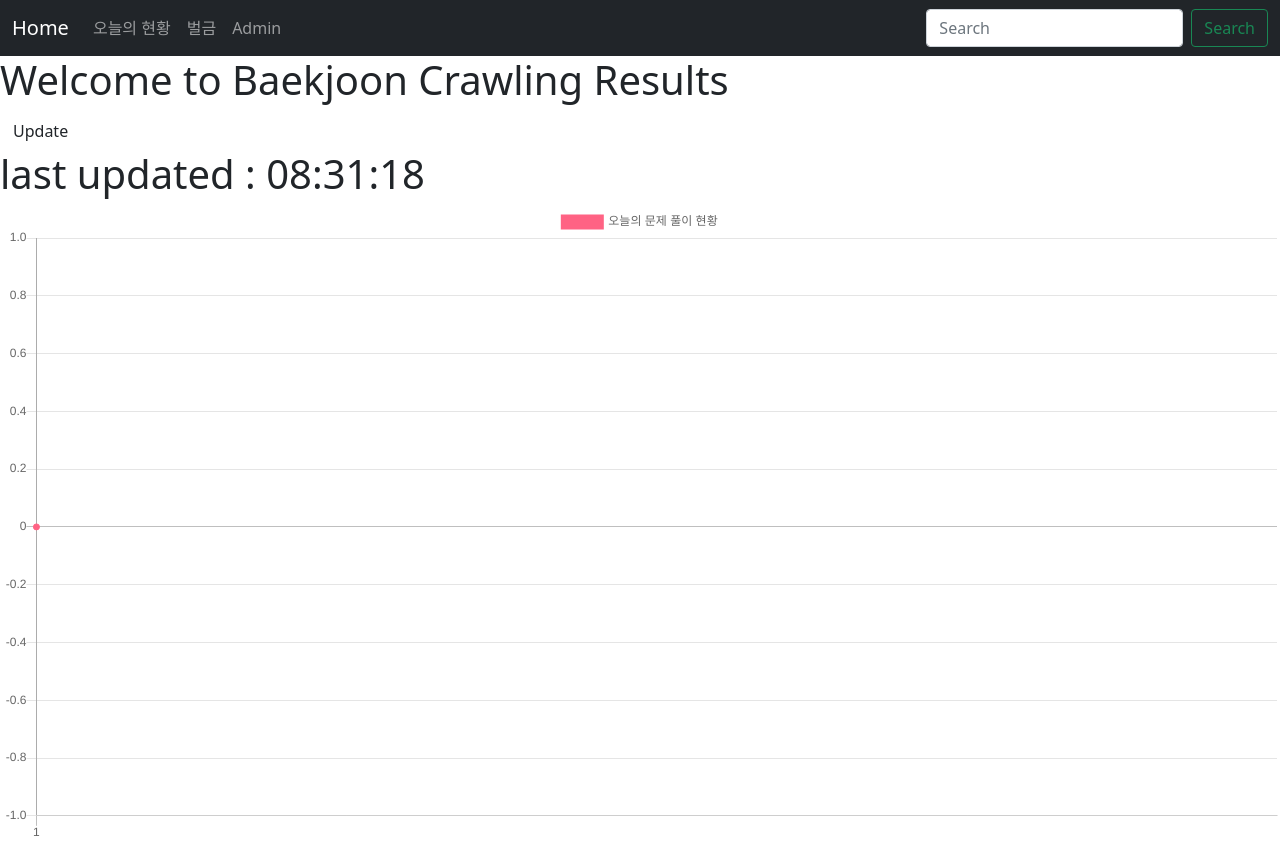
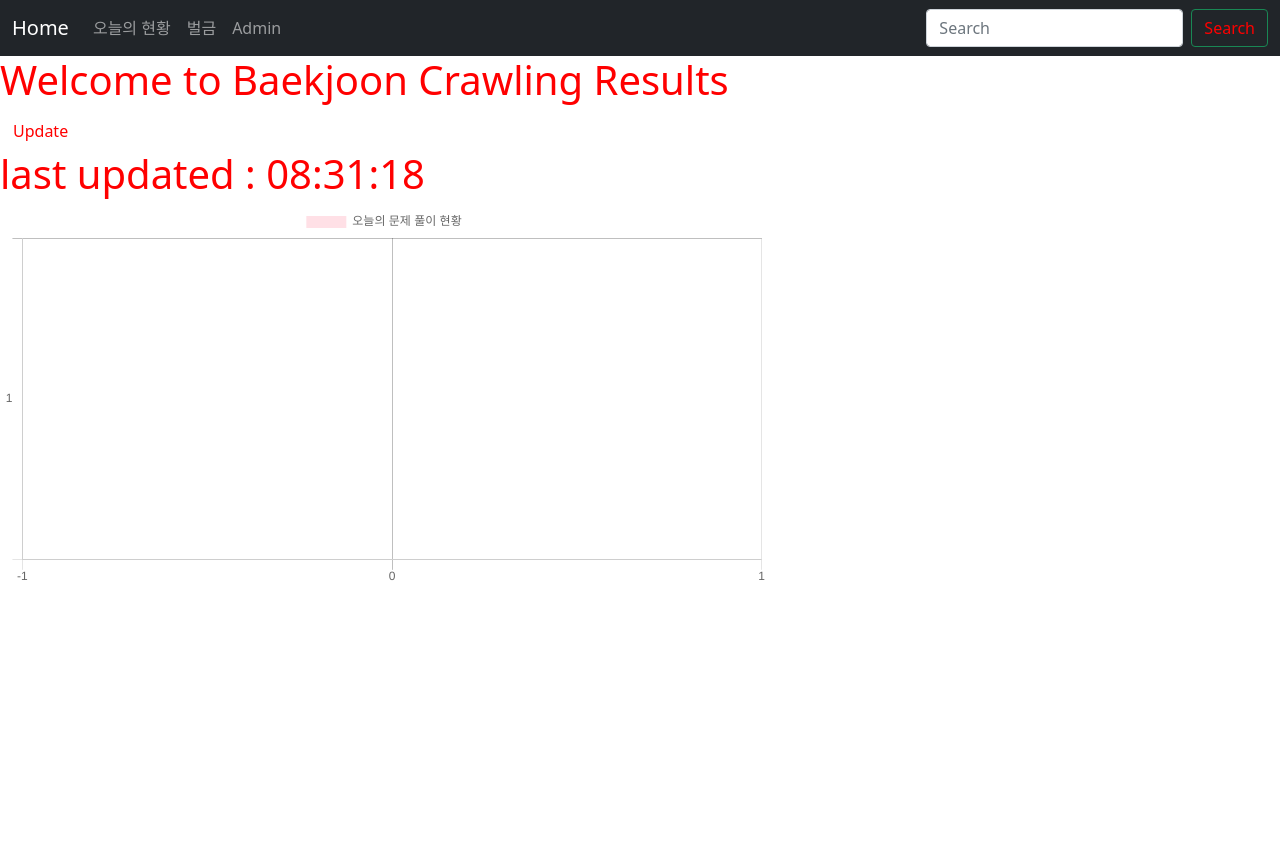
Before and after one commit to ririro93/baekjoon_crawling, a Django app: page /crawling/ in a window 1280 px wide. After the commit the page ends 580 px from the top, so only its background shows below. Run offline with Django 3.2, Linux system fonts and the light colour scheme; tables that the repository leaves empty hold one stand-in row (values such as "Sample post"); some libraries are stand-ins or nearby versions.

Commit message:
01-31 Start: css styling

```diff
--- a/crawling_site/crawling_site/settings.py
+++ b/crawling_site/crawling_site/settings.py
@@ -122,3 +122,7 @@
 # https://docs.djangoproject.com/en/3.1/howto/static-files/
 
 STATIC_URL = '/static/'
+
+STATICFILES_DIRS = [
+    BASE_DIR / 'static'
+]
--- a/crawling_site/fines/views.py
+++ b/crawling_site/fines/views.py
@@ -8,4 +8,4 @@
 
 def fines_home(request):
     # 일단 여기에 오늘의 현황 보여주자
-    return render(request, 'fines_home.html')
+    return render(request, 'fines/fines_home.html')
--- a/crawling_site/show_crawl_info/views.py
+++ b/crawling_site/show_crawl_info/views.py
@@ -83,8 +83,6 @@
         } for data in datas]
         results[member.member_id] = result
 
-    print(results)
-
     ## 이 페이지에서 보여줄 것
     context = {'title': 'Welcome to Baekjoon Crawling Results', 'results': results, 'time': update_time}
     return render(request, 'show_crawl_info/crawl_home.html', context)
--- /dev/null
+++ b/crawling_site/static/css/base.css
@@ -0,0 +1,11 @@
+.btn {
+    color: red;
+}
+
+.title {
+    color: red;
+}
+
+h1 {
+    color: red;
+}
--- /dev/null
+++ b/crawling_site/static/css/crawl_home.css
@@ -0,0 +1,4 @@
+.chart-container {
+    height: 50vh;
+    width: 60vw;
+}
--- a/crawling_site/templates/base.html
+++ b/crawling_site/templates/base.html
@@ -1,3 +1,4 @@
+{% load static %}
 <!doctype html>
 <html lang="en">
   <head>
@@ -8,7 +9,12 @@
     <!-- Bootstrap CSS -->
     <link href="https://cdn.jsdelivr.net/npm/bootstrap@5.0.0-beta1/dist/css/bootstrap.min.css" rel="stylesheet" integrity="sha384-giJF6kkoqNQ00vy+HMDP7azOuL0xtbfIcaT9wjKHr8RbDVddVHyTfAAsrekwKmP1" crossorigin="anonymous">
 
-    <title>Hello, world!</title>
+    <!-- django static CSS -->
+    <script src="https://ajax.googleapis.com/ajax/libs/jquery/3.5.1/jquery.min.js"></script>
+
+    <title>{% block title %}{% endblock %}</title>
+    <link rel = stylesheet href="{% static 'css/base.css' %}">
+    <link rel = stylesheet href="{% static 'css/crawl_home.css' %}">
   </head>
   <body>
     {% include 'navbar.html' %}
--- a/crawling_site/templates/show_crawl_info/crawl_home.html
+++ b/crawling_site/templates/show_crawl_info/crawl_home.html
@@ -1,18 +1,33 @@
 {% extends "base.html" %}
 
 {% block content %}
-
-<h1>{{ title }}</h1>
-<form method='get'>
+<h1 class='title'>{{ title }}</h1>
+<form method='get' class='form1'>
     <input type='submit' class='btn' value='Update' name='print_btn'>
 </form>
 <h1>last updated : {{ time }}</h1>
-
+<div class="chart-container">
     <canvas id="myChart"></canvas>
+</div>
 
 <script src="https://cdn.jsdelivr.net/npm/chart.js@2.8.0"></script>
 
 <script>
+var colors = [
+    "rgba(255, 99, 132, 0.2)",
+    "rgba(255, 159, 64, 0.2)",
+    "rgba(255, 205, 86, 0.2)",
+    "rgba(75, 192, 192, 0.2)",
+    "rgba(54, 162, 235, 0.2)",
+    "rgba(153, 102, 255, 0.2)",
+    "rgba(255, 99, 132, 0.2)",
+    "rgba(255, 159, 64, 0.2)",
+    "rgba(255, 205, 86, 0.2)",
+    "rgba(75, 192, 192, 0.2)",
+    "rgba(54, 162, 235, 0.2)",
+    "rgba(153, 102, 255, 0.2)",
+];
+
 // handle input data from django
 var members = [];
 var num_solved_prob = [];
@@ -29,21 +44,32 @@
 var ctx = document.getElementById('myChart').getContext('2d');
 var chart = new Chart(ctx, {
     // The type of chart we want to create
-type: 'line',
+    type: 'horizontalBar',
 
     // The data for our dataset
     data: {
         labels: members,
         datasets: [{
             label: '오늘의 문제 풀이 현황',
-        backgroundColor: 'rgb(255, 99, 132)',
-        borderColor: 'rgb(255, 99, 132)',
-        data: num_solved_prob
+            backgroundColor: colors,
+            borderColor: colors,
+            data: num_solved_prob,
         }]
     },
 
     // Configuration options go here
-options: {}
+    options: {
+        scales: {
+            xAxes: [{
+                ticks: {
+                    stepSize:1
+                }
+            }]
+        },
+        animation: {
+            duration: 3000
+        }
+    }
 });
 
 </script>
```
Also changed, not shown: crawling_site/templates/show_crawl_info/chart_js.html (deleted, +0 -27 lines), crawling_site/README.md. Lines whose indentation alone changed are shown as unchanged.
